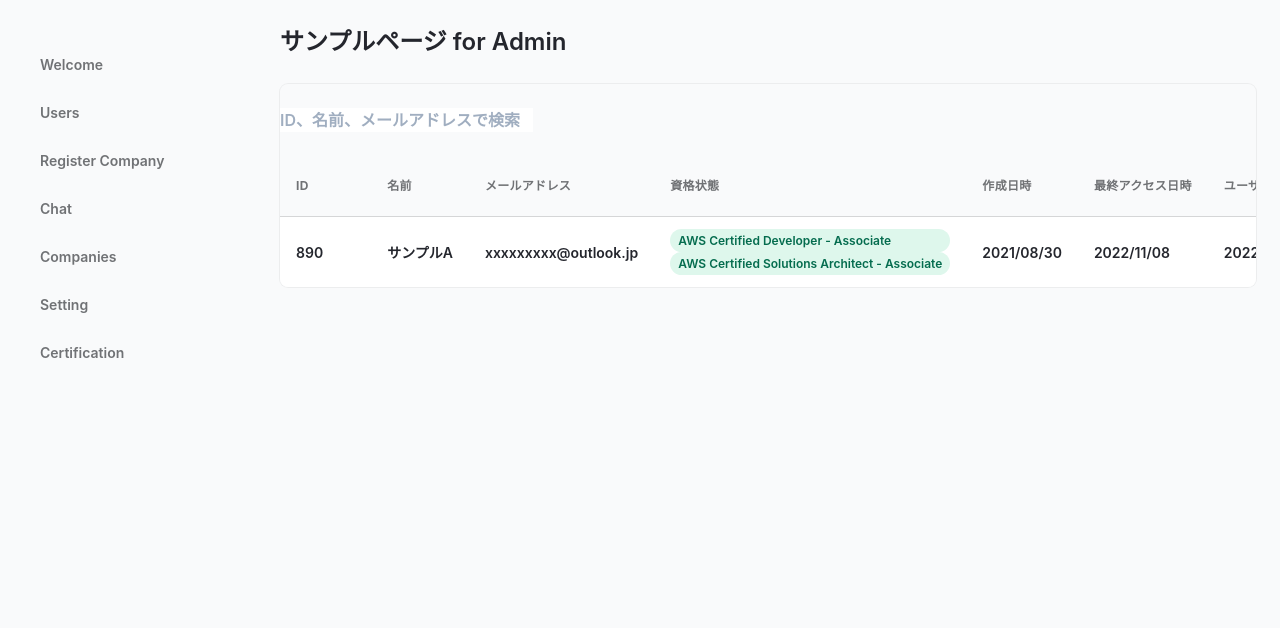
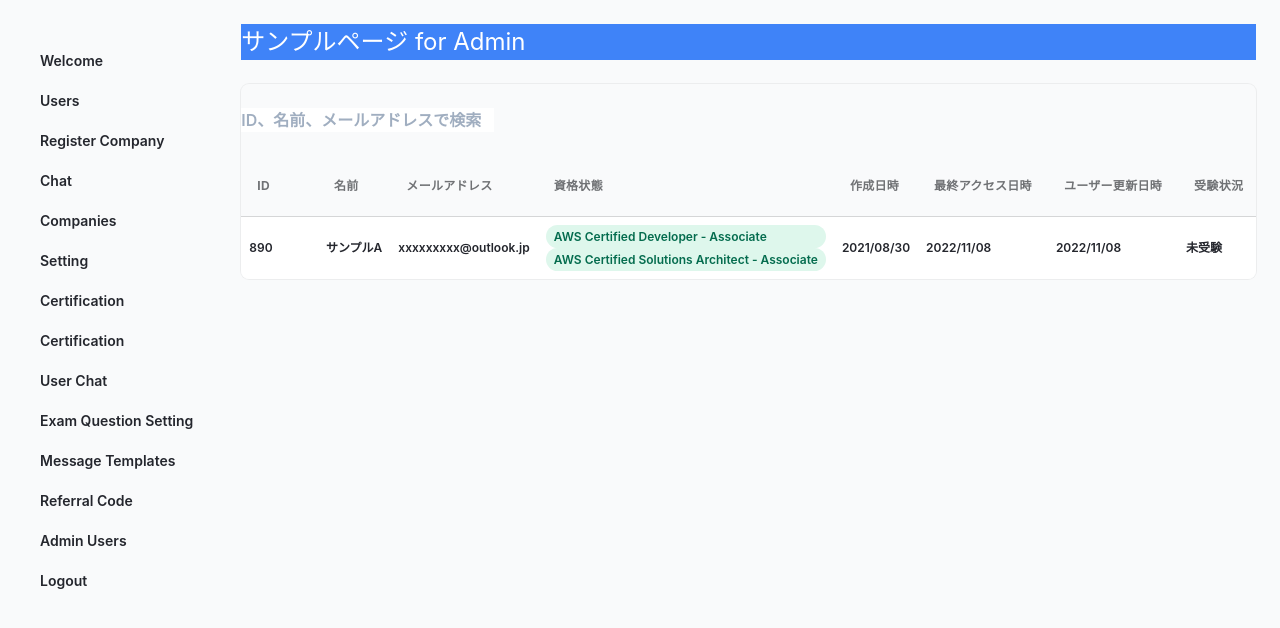
Before and after one commit to Yuma-Tsukakoshi/jober, a website: page src/index.html in a window 1280 px wide. Drawn offline with Linux system fonts and the light colour scheme; files that its build step writes are made by us from their sources.

Commit message:
add:paddimg調整

```diff
--- a/src/index.html
+++ b/src/index.html
@@ -11,42 +11,77 @@
 <body>
     <div class="flex h-screen bg-gray-50" :class="{ 'overflow-hidden': isSideMenuOpen}">
     <!-- side banner -->
-    <aside class="z-20 flex-shrink-0 hidden w-64 overflow-y-auto md:block">
-      <div class="py-4 text-gray-500">
+    <aside class="z-20 flex-shrink-0 hidden w-32 overflow-y-auto md:block">
+      <div class="py-4 text-gray-700">
         <ul class="mt-6">
-          <li class="relative px-6 py-3">
+          <li class="relative px-6 py-2">
             <a class="inline-flex items-center w-full text-sm font-semibold" href="#">
               <span class="ml-4">Welcome</span>
             </a>
           </li>
-          <li class="relative px-6 py-3">
+          <li class="relative px-6 py-2">
             <a class="inline-flex items-center w-full text-sm font-semibold" href="#">
               <span class="ml-4">Users</span>
             </a>
           </li>
-          <li class="relative px-6 py-3">
+          <li class="relative px-6 py-2">
             <a class="inline-flex items-center w-full text-sm font-semibold" href="#">
               <span class="ml-4">Register Company</span>
             </a>
           </li>
-          <li class="relative px-6 py-3">
+          <li class="relative px-6 py-2">
             <a class="inline-flex items-center w-full text-sm font-semibold" href="#">
               <span class="ml-4">Chat</span>
             </a>
           </li>
-          <li class="relative px-6 py-3">
+          <li class="relative px-6 py-2">
             <a class="inline-flex items-center w-full text-sm font-semibold" href="#">
               <span class="ml-4">Companies</span>
             </a>
           </li>
-          <li class="relative px-6 py-3">
+          <li class="relative px-6 py-2">
             <a class="inline-flex items-center w-full text-sm font-semibold" href="#">
               <span class="ml-4">Setting</span>
             </a>
           </li>
-          <li class="relative px-6 py-3">
+          <li class="relative px-6 py-2">
             <a class="inline-flex items-center w-full text-sm font-semibold" href="#">
               <span class="ml-4">Certification</span>
+            </a>
+          </li>
+          <li class="relative px-6 py-2">
+            <a class="inline-flex items-center w-full text-sm font-semibold" href="#">
+              <span class="ml-4">Certification</span>
+            </a>
+          </li>
+          <li class="relative px-6 py-2">
+            <a class="inline-flex items-center w-full text-sm font-semibold" href="#">
+              <span class="ml-4">User Chat</span>
+            </a>
+          </li>
+          <li class="relative px-6 py-2">
+            <a class="inline-flex items-center w-full text-sm font-semibold" href="#">
+              <span class="ml-4">Exam Question Setting</span>
+            </a>
+          </li>
+          <li class="relative px-6 py-2">
+            <a class="inline-flex items-center w-full text-sm font-semibold" href="#">
+              <span class="ml-4">Message Templates</span>
+            </a>
+          </li>
+          <li class="relative px-6 py-2">
+            <a class="inline-flex items-center w-full text-sm font-semibold" href="#">
+              <span class="ml-4">Referral Code</span>
+            </a>
+          </li>
+          <li class="relative px-6 py-2">
+            <a class="inline-flex items-center w-full text-sm font-semibold" href="#">
+              <span class="ml-4">Admin Users</span>
+            </a>
+          </li>
+          <li class="relative px-6 py-2">
+            <a class="inline-flex items-center w-full text-sm font-semibold" href="#">
+              <span class="ml-4">Logout</span>
             </a>
           </li>
         </ul>
@@ -56,7 +91,7 @@
     <div class="flex flex-col flex-1 w-full">
       <main class="h-full pb-16 overflow-y-auto">
         <div class="container grid px-6 mx-auto">
-          <h2 class="my-6 text-2xl font-semibold text-gray-700 ">サンプルページ for Admin</h2>
+          <h2 class="my-6 w-full text-2xl bg-blue-500 text-white ">サンプルページ for Admin</h2>
           <div class="w-full overflow-hidden rounded-lg shadow-xs">
             <input type="text" class="my-6 font-semibold text-gray-700 " placeholder="ID、名前、メールアドレスで検索"/>
             <div class="w-full overflow-x-auto">
@@ -77,19 +112,19 @@
                 </thead>
                 <tbody class="bg-white divide-y">
                     <tr class="text-gray-700">
-                      <td class="px-4 py-3">
-                        <p class="font-semibold items-center text-sm">890</p>
+                      <td class="px-2 py-2">
+                        <p class="font-semibold items-center text-xs">890</p>
                       </td>
-                      <td class="px-4 py-3">
-                        <p class="font-semibold items-center text-sm"></p>
+                      <td class="px-2 py-2">
+                        <p class="font-semibold items-center text-xs"></p>
                       </td>
-                      <td class="px-4 py-3 text-sm">
-                        <p class="font-semibold items-center text-sm">サンプルA</p>
+                      <td class="px-2 py-2 ">
+                        <p class="font-semibold items-center text-xs">サンプルA</p>
                       </td>
-                      <td class="px-4 py-3 text-sm">
-                        <p class="font-semibold items-center text-sm">xxxxxxxxx@outlook.jp</p>
+                      <td class="px-2 py-2 ">
+                        <p class="font-semibold items-center text-xs">xxxxxxxxx@outlook.jp</p>
                       </td>
-                      <td class="px-4 py-3 text-xs">
+                      <td class="px-2 py-2 text-xs">
                         <p class="px-2 py-1 font-semibold leading-tight text-green-700 bg-green-100 rounded-full">
                           AWS Certified Developer - Associate
                         </p>
@@ -97,19 +132,19 @@
                           AWS Certified Solutions Architect - Associate
                         </p>
                       </td>
-                      <td class="px-4 py-3 text-sm">
-                        <p class="font-semibold items-center text-sm">2021/08/30</p>
+                      <td class="px-2 py-2 ">
+                        <p class="font-semibold items-center text-xs">2021/08/30</p>
                       </td>
-                      <td class="px-4 py-3 text-sm">
-                        <p class="font-semibold items-center text-sm">2022/11/08</p>
+                      <td class="px-2 py-2 ">
+                        <p class="font-semibold items-center text-xs">2022/11/08</p>
                       </td>
-                      <td class="px-4 py-3 text-sm">
-                        <p class="font-semibold items-center text-sm">2022/11/08</p>
+                      <td class="px-2 py-2 ">
+                        <p class="font-semibold items-center text-xs">2022/11/08</p>
                       </td>
-                      <td class="px-4 py-3 text-sm">
-                        <p class="font-semibold items-center text-sm">未受験</p>
+                      <td class="px-2 py-2 ">
+                        <p class="font-semibold items-center text-xs">未受験</p>
                       </td>
-                      <td class="px-4 py-3 text-sm">
+                      <td class="px-2 py-2 ">
                         <p class="font-semibold items-center text-sm">×</p>
                       </td>
                     </tr>
```
